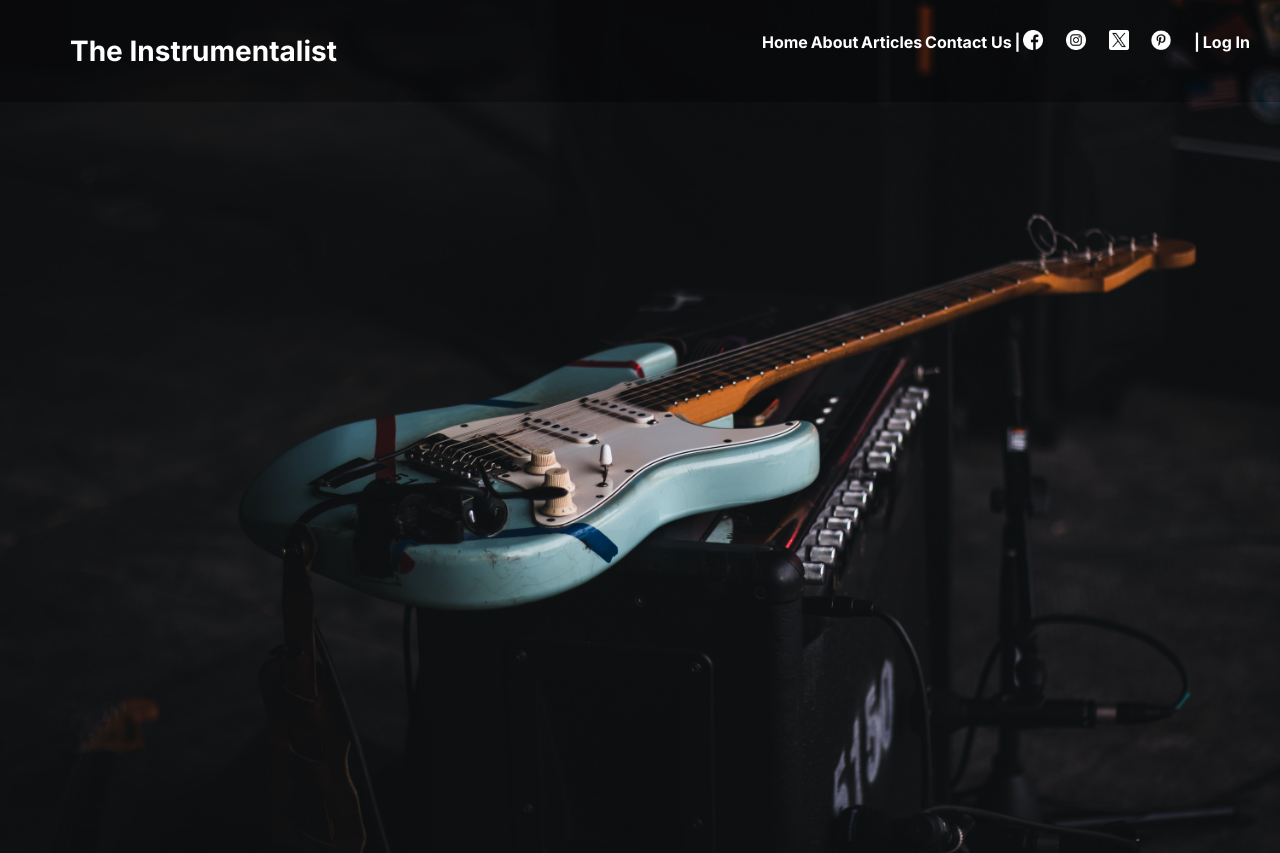
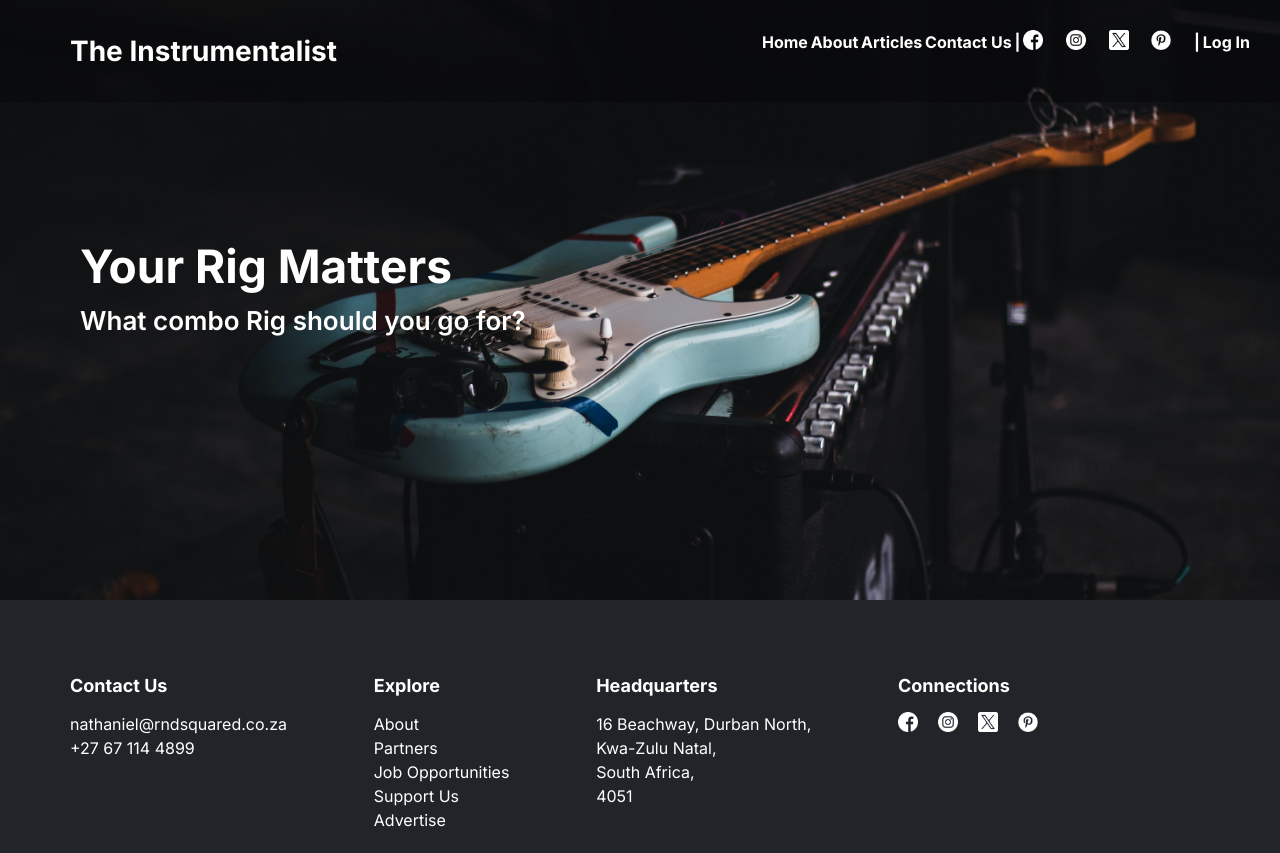
Before and after one commit to NateCreedDonato/the-instrumentalist, a Next.js app: page /articles in a window 1280 px wide. Shown: the top 853 px of the page. Built offline with nearby package versions, Linux system fonts and the light colour scheme; a web font is replaced by a local one.

Commit message:
Update page.tsx

```diff
--- a/app/articles/page.tsx
+++ b/app/articles/page.tsx
@@ -8,18 +8,14 @@ export default function Articles () {
     return(
         <>
             <Header />
-            <div>
-                <div className="relative w-[100%] h-[600px]">
-                    <Image src={pop7}
-                    alt="This is a guitar"
-                    className="object-cover"/>
+            <div className="h-[600px] relative">
+                <Image src={pop7}
+                alt="This is just a stand in" fill
+                className="object-cover"/>
+                <div className="text-white absolute text-left top-[232px] ml-[80px] z-40">
+                    <h2 className="text-[46px] font-bold">Your Rig Matters</h2>
+                    <p className="text-[26px] font-semibold">What combo Rig should you go for?</p>
                 </div>
-                <h1>This is the Articles Page</h1>
-                <h2>This is where articles will go</h2>
-                <h3>As well as another slider to show them all</h3>
-            </div>
-            <div>
-                <p>This is where the stuff goes, like the paragraphs and stuff</p>
             </div>
             <Footer />
         </>
```
